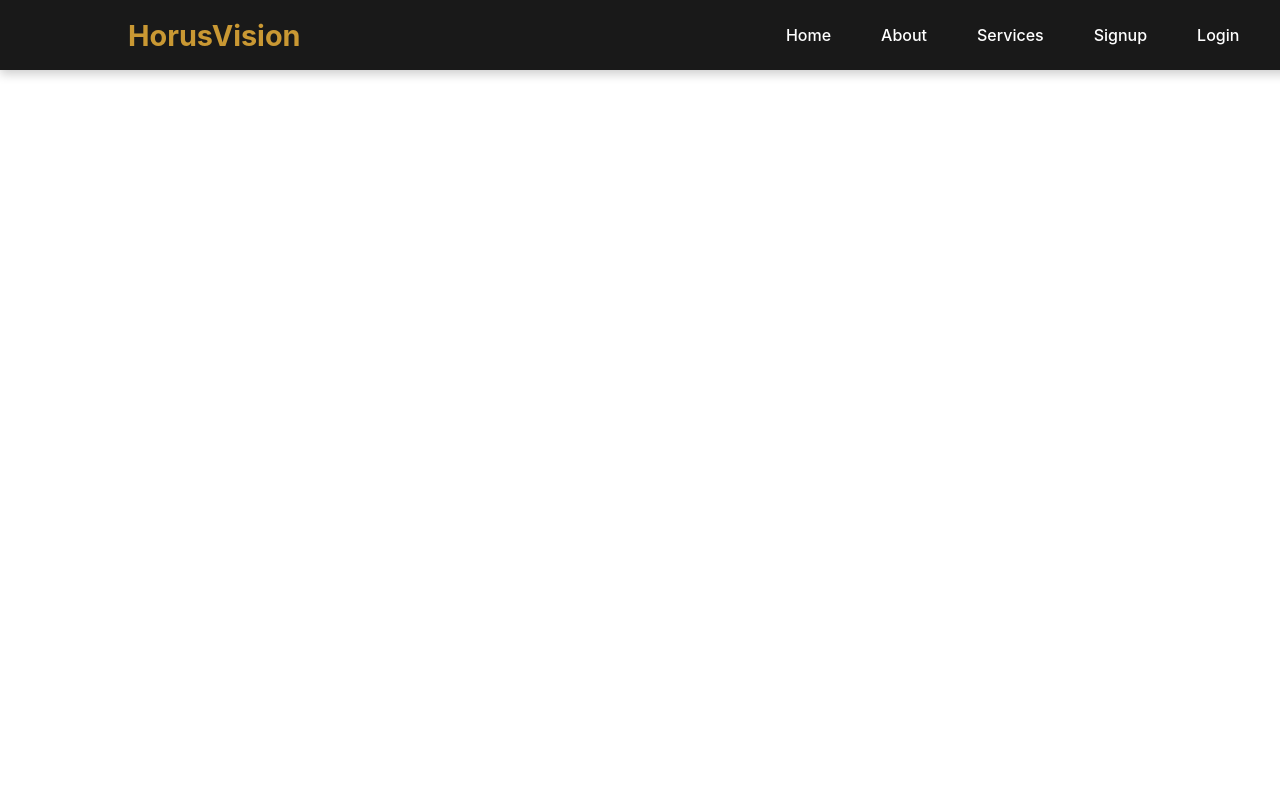
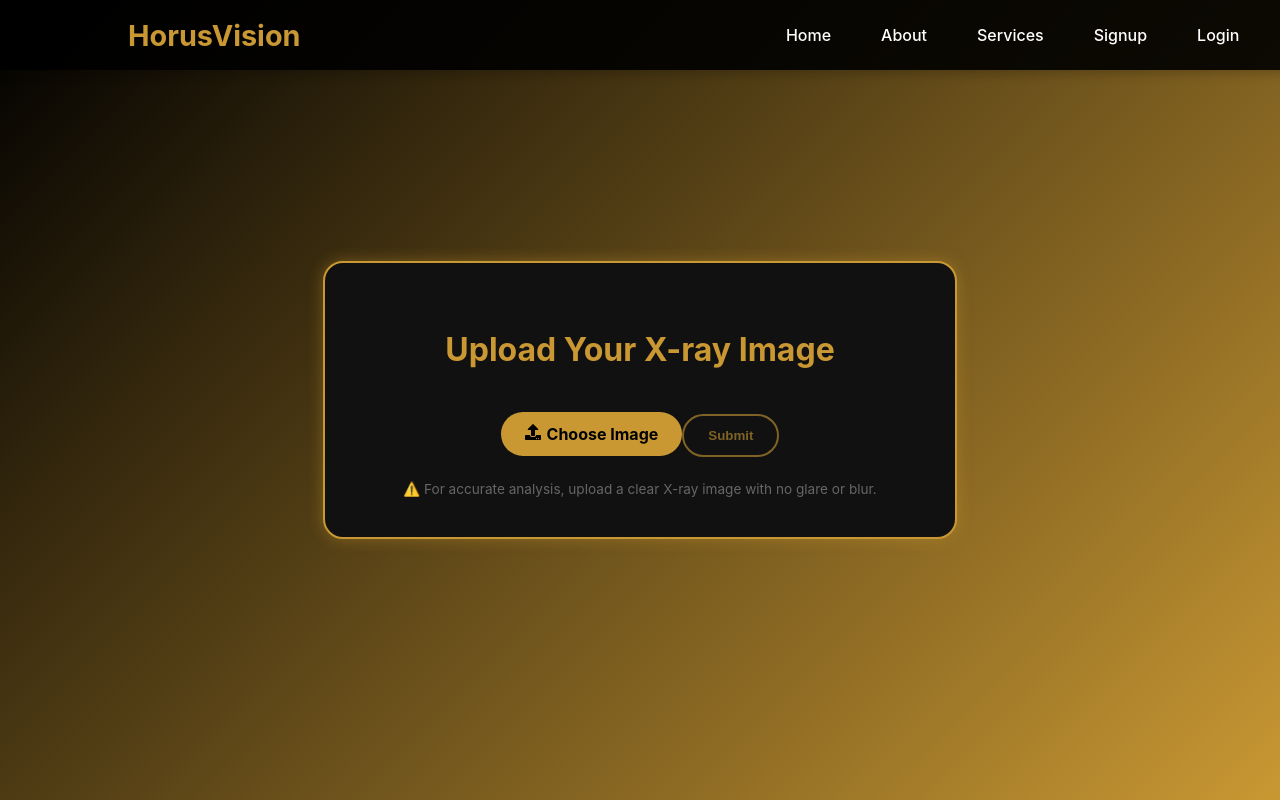
Before and after one commit to AmrNawar25/my-app, a React (Create React App) app: page /PatientUpload in a window 1280 px wide. Built offline with nearby package versions, Linux system fonts and the light colour scheme.

Commit message:
Patient Upload Image

```diff
--- a/src/App.js
+++ b/src/App.js
@@ -8,6 +8,8 @@ import MeetTheTeam from "./components/MeetTheTeam";
 import ContactUs from "./components/ContactUs";
 import SignupPage from "./components/SignUpPage";
 import LoginPage from "./components/LoginPage";
+import PatientUpload from "./components/PatientUpload";
+
 function App() {
   return (
     <Router>
@@ -17,6 +19,7 @@ function App() {
           <Route path="/" element={<Home />} />
           <Route path="/signup" element={<SignupPage />} />
           <Route path="/login" element={<LoginPage />} />
+          <Route path="/PatientUpload" element={<PatientUpload />} />
         </Routes>
       </>
     </Router>
@@ -30,8 +33,10 @@ const Home = () => (
     <HowItWorks />
     <XrayPage />
     <MeetTheTeam />
+
     <ContactUs />
   </>
+
 );
 
 export default App;
--- a/src/components/MeetTheTeam.jsx
+++ b/src/components/MeetTheTeam.jsx
@@ -9,6 +9,7 @@ import {
   MemberName,
   MemberRole,
 } from "../styles/MeetTheTeamStyles";
+import styled from "styled-components";
 
 // Team Data
 const teamMembers = [
@@ -19,51 +20,43 @@ const teamMembers = [
   { name: "Amr Nawar", role: "Software", image: require("../assets/Nawar.jpg") },
 ];
 
+// Dr. Mohamed (Supervisor)
+const supervisor = { name: "Dr. Mohamed", role: "Supervisor", image: require("../assets/Dr. Mohamed.jpg") };
+
+// Styled container to center Dr. Mohamed at the top
+const SupervisorWrapper = styled.div`
+  display: flex;
+  justify-content: center;
+  margin-bottom: 2rem;
+`;
+
 const MeetTheTeam = () => {
   return (
     <TeamContainer>
       <TeamTitle>Meet the Team</TeamTitle>
-      <TeamGrid>
-        {/* First Row */}
+
+      {/* Dr. Mohamed - Center Top */}
+      <SupervisorWrapper>
         <TeamMember>
-          <MemberImage src={teamMembers[0].image} alt={teamMembers[0].name} />
+          <MemberImage src={supervisor.image} alt={supervisor.name} />
           <MemberInfo>
-            <MemberName>{teamMembers[0].name}</MemberName>
-            <MemberRole>{teamMembers[0].role}</MemberRole>
+            <MemberName>{supervisor.name}</MemberName>
+            <MemberRole>{supervisor.role}</MemberRole>
           </MemberInfo>
         </TeamMember>
-        <TeamMember>
-          <MemberImage src={teamMembers[1].image} alt={teamMembers[1].name} />
-          <MemberInfo>
-            <MemberName>{teamMembers[1].name}</MemberName>
-            <MemberRole>{teamMembers[1].role}</MemberRole>
-          </MemberInfo>
-        </TeamMember>
+      </SupervisorWrapper>
 
-        {/* Second Row (Centered) */}
-        <TeamMember className="center">
-          <MemberImage src={teamMembers[2].image} alt={teamMembers[2].name} />
-          <MemberInfo>
-            <MemberName>{teamMembers[2].name}</MemberName>
-            <MemberRole>{teamMembers[2].role}</MemberRole>
-          </MemberInfo>
-        </TeamMember>
-
-        {/* Third Row */}
-        <TeamMember>
-          <MemberImage src={teamMembers[3].image} alt={teamMembers[3].name} />
-          <MemberInfo>
-            <MemberName>{teamMembers[3].name}</MemberName>
-            <MemberRole>{teamMembers[3].role}</MemberRole>
-          </MemberInfo>
-        </TeamMember>
-        <TeamMember>
-          <MemberImage src={teamMembers[4].image} alt={teamMembers[4].name} />
-          <MemberInfo>
-            <MemberName>{teamMembers[4].name}</MemberName>
-            <MemberRole>{teamMembers[4].role}</MemberRole>
-          </MemberInfo>
-        </TeamMember>
+      {/* Rest of the team */}
+      <TeamGrid>
+        {teamMembers.map((member, index) => (
+          <TeamMember key={index}>
+            <MemberImage src={member.image} alt={member.name} />
+            <MemberInfo>
+              <MemberName>{member.name}</MemberName>
+              <MemberRole>{member.role}</MemberRole>
+            </MemberInfo>
+          </TeamMember>
+        ))}
       </TeamGrid>
     </TeamContainer>
   );
--- /dev/null
+++ b/src/components/PatientUpload.js
@@ -0,0 +1,111 @@
+import React, { useState } from "react";
+import {
+  UploadContainer,
+  UploadCard,
+  UploadTitle,
+  UploadInput,
+  UploadButton,
+  PreviewImage,
+  Label,
+  Loader,
+  ResultText,
+  ErrorText,
+} from "../styles/PatientUploadStyles";
+import { FaUpload, FaCheckCircle, FaExclamationTriangle, FaRedo } from "react-icons/fa";
+
+const PatientUpload = () => {
+  const [selectedImage, setSelectedImage] = useState(null);
+  const [loading, setLoading] = useState(false);
+  const [error, setError] = useState(null);
+  const [result, setResult] = useState(null);
+
+  const handleImageChange = (e) => {
+    const file = e.target.files[0];
+    if (file) {
+      setSelectedImage(URL.createObjectURL(file));
+      setError(null);
+      setResult(null);
+    }
+  };
+
+  const handleSubmit = () => {
+    if (!selectedImage) {
+      setError("Please upload an image first.");
+      return;
+    }
+    setLoading(true);
+    setError(null);
+    setTimeout(() => {
+      setLoading(false);
+      setResult("Possible fracture detected.");
+    }, 3000);
+  };
+
+  const handleReset = () => {
+    setSelectedImage(null);
+    setLoading(false);
+    setError(null);
+    setResult(null);
+  };
+
+  return (
+    <UploadContainer>
+      <UploadCard>
+        <UploadTitle>Upload Your X-ray Image</UploadTitle>
+
+        {!selectedImage && (
+          <>
+            <Label htmlFor="imageUpload">
+              <FaUpload style={{ marginRight: "6px" }} />
+              Choose Image
+            </Label>
+            <UploadInput
+              type="file"
+              id="imageUpload"
+              accept="image/*"
+              onChange={handleImageChange}
+            />
+          </>
+        )}
+
+        {selectedImage && (
+          <div style={{ marginTop: "1rem" }}>
+            <PreviewImage src={selectedImage} alt="X-ray Preview" />
+          </div>
+        )}
+
+        {loading && <Loader />}
+        {error && (
+          <ErrorText>
+            <FaExclamationTriangle style={{ marginRight: "6px" }} />
+            {error}
+          </ErrorText>
+        )}
+
+        <UploadButton onClick={handleSubmit} disabled={loading || !selectedImage}>
+          {loading ? "Processing..." : "Submit"}
+        </UploadButton>
+
+        {result && (
+          <ResultText style={{ color: result.includes("fracture") ? "red" : "green" }}>
+            <FaCheckCircle style={{ marginRight: "6px" }} />
+            {result}
+          </ResultText>
+        )}
+
+        {(selectedImage || result) && (
+          <UploadButton onClick={handleReset} style={{ marginTop: "0.8rem", backgroundColor: "#777" }}>
+            <FaRedo style={{ marginRight: "6px" }} />
+            Upload Another
+          </UploadButton>
+        )}
+
+        <small style={{ marginTop: "1.5rem", display: "block", fontSize: "0.85rem", color: "#666" }}>
+          ⚠️ For accurate analysis, upload a clear X-ray image with no glare or blur.
+        </small>
+      </UploadCard>
+    </UploadContainer>
+  );
+};
+
+export default PatientUpload;
--- a/src/styles/MeetTheTeamStyles.js
+++ b/src/styles/MeetTheTeamStyles.js
@@ -10,7 +10,7 @@ export const TeamContainer = styled.div`
   display: flex;
   flex-direction: column;
   align-items: center;
-  margin-bottom: -200px; /* Ensure no extra space */
+  margin-bottom: -50px; /* Ensure no extra space */
 
 `;
 
--- /dev/null
+++ b/src/styles/PatientUploadStyles.js
@@ -0,0 +1,105 @@
+import styled, { keyframes } from "styled-components";
+
+// Loading Spinner Animation
+const spin = keyframes`
+  0% { transform: rotate(0deg); }
+  100% { transform: rotate(360deg); }
+`;
+
+export const UploadContainer = styled.div`
+  height: 100vh;
+  background: linear-gradient(135deg, black, #c99833);
+  display: flex;
+  align-items: center;
+  justify-content: center;
+`;
+
+export const UploadCard = styled.div`
+  position: relative;
+  background: #111;
+  border: 2px solid #c99833;
+  padding: 40px;
+  border-radius: 20px;
+  width: 100%;
+  max-width: 550px;
+  text-align: center;
+  box-shadow: 0 0 15px rgba(201, 152, 51, 0.4);
+  overflow: hidden;
+`;
+
+export const UploadTitle = styled.h2`
+  color: #c99833;
+  margin-bottom: 20px;
+  font-size: 2rem;
+`;
+
+export const UploadInput = styled.input`
+  display: none;
+`;
+
+export const Label = styled.label`
+  background-color: #c99833;
+  color: black;
+  padding: 12px 24px;
+  border-radius: 30px;
+  cursor: pointer;
+  font-weight: bold;
+  transition: 0.3s ease;
+
+  &:hover {
+    background-color: #a8772b;
+  }
+`;
+
+export const PreviewImage = styled.img`
+  margin-top: 20px;
+  max-width: 100%;
+  border-radius: 12px;
+  border: 1px solid #c99833;
+`;
+
+export const UploadButton = styled.button`
+  margin-top: 25px;
+  background: transparent;
+  color: #c99833;
+  padding: 12px 24px;
+  border: 2px solid #c99833;
+  border-radius: 30px;
+  font-weight: bold;
+  cursor: pointer;
+  transition: 0.3s ease;
+  opacity: ${(props) => (props.disabled ? 0.6 : 1)};
+
+  &:hover {
+    background: #c99833;
+    color: black;
+  }
+
+  &:disabled {
+    cursor: not-allowed;
+  }
+`;
+
+export const Loader = styled.div`
+  margin-top: 20px;
+  border: 4px solid rgba(201, 152, 51, 0.3);
+  border-top: 4px solid #c99833;
+  border-radius: 50%;
+  width: 40px;
+  height: 40px;
+  animation: ${spin} 1s linear infinite;
+`;
+
+export const ResultText = styled.p`
+  margin-top: 20px;
+  color: #4caf50;
+  font-weight: bold;
+  font-size: 1.1rem;
+`;
+
+export const ErrorText = styled.p`
+  margin-top: 20px;
+  color: #e74c3c;
+  font-weight: bold;
+  font-size: 1.1rem;
+`;
--- a/src/styles/SignUpStyles.js
+++ b/src/styles/SignUpStyles.js
@@ -1,110 +1,94 @@
 import styled, { keyframes } from "styled-components";
 
-// 🚀 Fade-in animation on load
-const fadeIn = keyframes`
-  from {
-    opacity: 0;
-    transform: translateY(-20px);
-  }
-  to {
-    opacity: 1;
-    transform: translateY(0);
-  }
+// Background Gradient Animation
+const gradientAnimation = keyframes`
+  0% { background-position: 90% 90%; }
+  50% { background-position: 50% 50%; }
+  100% { background-position: 100% 100%; }
 `;
 
-// 🚀 Floating Animation (slow up & down movement)
-const floatAnimation = keyframes`
-  0% { transform: translateY(0px); }
-  50% { transform: translateY(-10px); }
-  100% { transform: translateY(0px); }
+// AI Particle Floating Animation
+const floatParticles = keyframes`
+  0% { transform: translateY(0) scale(1); opacity: 0.8; }
+  50% { transform: translateY(-10px) scale(1.2); opacity: 1; }
+  100% { transform: translateY(0) scale(1); opacity: 0.8; }
 `;
 
-// Main Container
+// AI Connection Line Animation
+const glowLines = keyframes`
+  0% { opacity: 0.2; transform: scaleX(1); }
+  50% { opacity: 0.6; transform: scaleX(1.2); }
+  100% { opacity: 0.2; transform: scaleX(1); }
+`;
+
+// 🌟 Main Container with animated background
 export const SignUpContainer = styled.div`
   display: flex;
   height: 100vh;
   align-items: center;
-  justify-content: center;
-  background: #f8f8f8;
+  justify-content: space-between;
+  background: linear-gradient(-45deg, black, #c99833);
+  background-size: 300% 300%;
+  animation: ${gradientAnimation} 5s ease infinite;
+  padding: 0 10%;
+  position: relative;
   overflow: hidden;
 
   @media (max-width: 768px) {
     flex-direction: column;
     height: auto;
+    padding: 2rem 1rem;
   }
 `;
 
-// Left Side Panel with Rounded Corners
+// 🌟 Left Image Panel (Eye or Illustration)
 export const LeftPanel = styled.div`
-  background: rgb(122, 90, 27); /* Dark brown */
-  width: 40%;
-  height: 100%;
+  width: 50%;
   display: flex;
-  align-items: center;
-  justify-content: center;
-  border-top-right-radius: 30px;
-  border-bottom-right-radius: 30px;
-  overflow: hidden;
-
-  @media (max-width: 768px) {
-    width: 100%;
-    height: 300px;
-    border-radius: 0;
-  }
-`;
-
-// 🚀 Animated Art Image (Eye)
-export const ArtImage = styled.img`
-  width: 90%;
-  max-width: 500px;
-  border-top-left-radius: 30px;
-  border-bottom-left-radius: 30px;
-  animation: ${fadeIn} 1.5s ease-in-out, ${floatAnimation} 4s ease-in-out infinite;
-
-  &:hover {
-    filter: drop-shadow(0px 0px 15px rgba(255, 215, 0, 0.6)); /* Soft gold glow */
-    transform: scale(1.05);
-    transition: 0.3s ease-in-out;
-  }
-
-  @media (max-width: 768px) {
-    width: 70%;
-  }
-`;
-
-// Form Box (Right Side)
-export const FormContainer = styled.div`
-  background: white;
-  padding: 3rem;
-  width: 60%;
-  box-shadow: 0px 4px 10px rgba(0, 0, 0, 0.1);
-  text-align: center;
-  display: flex;
-  flex-direction: column;
   justify-content: center;
 
   @media (max-width: 768px) {
     width: 100%;
-    height: auto;
+    margin-bottom: 2rem;
+  }
+`;
+
+// 🌟 Animated Image (Eye)
+export const ArtImage = styled.img`
+  max-width: 100%;
+  height: auto;
+`;
+
+// 🌟 Form Container (Right)
+export const FormContainer = styled.div`
+  width: 50%;
+  background: white;
+  padding: 50px;
+  border-radius: 15px;
+  box-shadow: 0 10px 30px rgba(0, 0, 0, 0.2);
+  text-align: center;
+
+  @media (max-width: 768px) {
+    width: 100%;
     padding: 2rem;
   }
 
   h2 {
     font-size: 1.8rem;
-    color: #c29550; /* Gold */
+    color: #c99833;
     margin-bottom: 1rem;
   }
 
   p {
     font-size: 0.9rem;
-    color: #c29550;
+    color: #c99833;
     margin: 10px 0;
   }
 
   p a {
-    color: rgb(0, 0, 0);
+    color: black;
+    font-weight: bold;
     text-decoration: none;
-    font-weight: bold;
   }
 
   .input-group {
@@ -131,41 +115,35 @@ export const FormContainer = styled.div`
   }
 `;
 
-// Input Fields
+// 🌟 Input Fields
 export const InputField = styled.input`
   width: 100%;
+  padding: 10px;
+  margin: 10px 0;
+  border: 1px solid #c99833;
+  border-radius: 5px;
+  font-size: 1rem;
+`;
+
+// 🌟 Button
+export const StyledButton = styled.button`
+  width: 100%;
   padding: 12px;
-  border: 1px solid #ccc;
-  border-radius: 6px;
-  font-size: 1rem;
-  margin-top: 10px;
-  outline: none;
-  transition: border 0.3s ease-in-out;
+  font-size: 1.2rem;
+  background: #c99833;
+  color: black;
+  border: none;
+  border-radius: 30px;
+  cursor: pointer;
+  transition: 0.3s ease-in-out;
 
-  &:focus {
-    border-color: #c29550;
+  &:hover {
+    background: #a8772b;
+    transform: scale(1.05);
   }
 `;
 
-// Signup Button
-export const StyledButton = styled.button`
-  background: #c29550;
-  color: white;
-  padding: 12px;
-  font-size: 1rem;
-  border: none;
-  border-radius: 6px;
-  cursor: pointer;
-  width: 100%;
-  margin-top: 15px;
-  transition: 0.3s;
-
-  &:hover {
-    background: #a67c42;
-  }
-`;
-
-// Social Buttons
+// 🌟 Social Buttons
 export const SocialButtons = styled.div`
   display: flex;
   flex-direction: column;
@@ -200,3 +178,52 @@ export const SocialButtons = styled.div`
     background: #f1f1f1;
   }
 `;
+
+// 🌟 AI Particles Container
+export const ParticlesContainer = styled.div`
+  position: absolute;
+  width: 100%;
+  height: 100%;
+  pointer-events: none;
+`;
+
+// 🌟 AI Particle
+export const Particle = styled.div`
+  position: absolute;
+  top: ${(props) => props.top};
+  left: ${(props) => props.left};
+  width: ${(props) => props.size};
+  height: ${(props) => props.size};
+  background: radial-gradient(circle, #ffc107 0%, transparent 70%);
+  border-radius: 50%;
+  opacity: 0.8;
+  animation: ${floatParticles} ${(props) => props.duration} infinite ease-in-out;
+`;
+
+// 🌟 Connection Line
+export const Line = styled.div`
+  position: absolute;
+  top: ${(props) => props.top};
+  left: ${(props) => props.left};
+  width: ${(props) => props.width};
+  height: 2px;
+  background: linear-gradient(to right, #ffc107, transparent);
+  animation: ${glowLines} 3s infinite ease-in-out;
+  opacity: 0.4;
+`;
+
+// 🌟 Forgot Password
+export const ForgotPassword = styled.a`
+  display: block;
+  margin-top: 20px;
+  margin-bottom: 20px;
+  color: #c99833;
+  text-decoration: none;
+  font-size: 0.9rem;
+  transition: color 0.3s ease-in-out;
+
+  &:hover {
+    color: #a8772b;
+    text-decoration: underline;
+  }
+`;
```
Also changed, not shown: src/assets/Dr. Mohamed.jpg (added).
